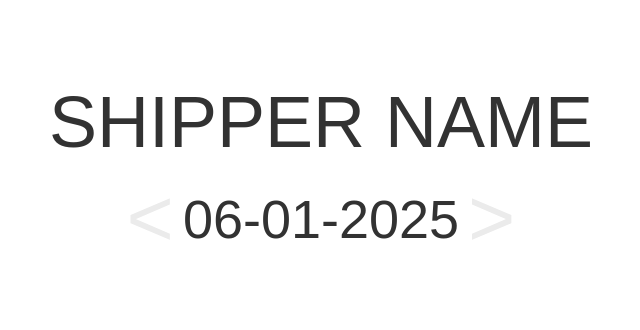
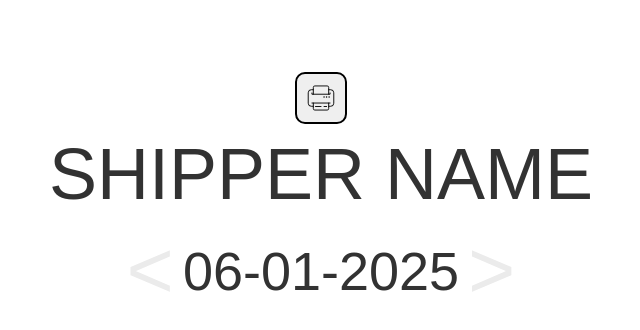
Before and after one commit to rimanz/namestamp, a plain HTML site: page index.html in a window 1280 px wide. Shown: the whole page, without its empty margins (319-959 px from the left). Drawn offline with Linux system fonts and the light colour scheme.

Commit message:
Add a toolbar with a print button

```diff
--- a/index.html
+++ b/index.html
@@ -9,6 +9,9 @@
 </head>
 <body>
     <main>
+        <section class="toolbar">
+            <button class="print"><img src="icons/print.svg" alt="print"></button>
+        </section>
         <section class="label">
             <div class="label-text" contenteditable="true" spellcheck="false">Shipper Name</div>
             <div class="label-date">
--- a/script.js
+++ b/script.js
@@ -5,6 +5,7 @@ const labelDate = document.querySelector('.label-date');
 const currentDate = document.querySelector('.curr-date');
 const prevBtn = document.querySelector('.prev-date');
 const nextBtn = document.querySelector('.next-date');
+const printBtn = document.querySelector('.print');
 
 // Initialize Elements:
 const date = new Date();
@@ -14,6 +15,7 @@ changeLabelFontSize();
 // Event Listeners:
 prevBtn.addEventListener('click', goPreviousDate);
 nextBtn.addEventListener('click', goNextDate);
+printBtn.addEventListener('click', () => window.print());
 labelText.addEventListener('focusout', changeLabelFontSize);
 labelText.addEventListener('keypress', (e) => {
   if (e.key === 'Enter') {
--- a/style.css
+++ b/style.css
@@ -11,13 +11,33 @@
 
 main {
     width: 92%;
-    margin: 0 auto;
+    margin: 4rem auto;
+}
+
+.toolbar {
+    display: flex;
+    justify-content: center;
+    align-items: center;
+    gap: 25px;
+}
+
+button {
+    height: 52px;
+    width: 52px;
+    padding: 3px;
+    border: 2px solid black;
+    border-radius: 10px;
+}
+
+img {
+    height: 100%;
+    width: auto;
 }
 
 .label {
     font-size: 2rem;
     text-align: center;
-    margin: 4rem auto;
+    margin: auto;
     opacity: 0.8;
 }
 
```
Also changed, not shown: icons/print.svg (added).
